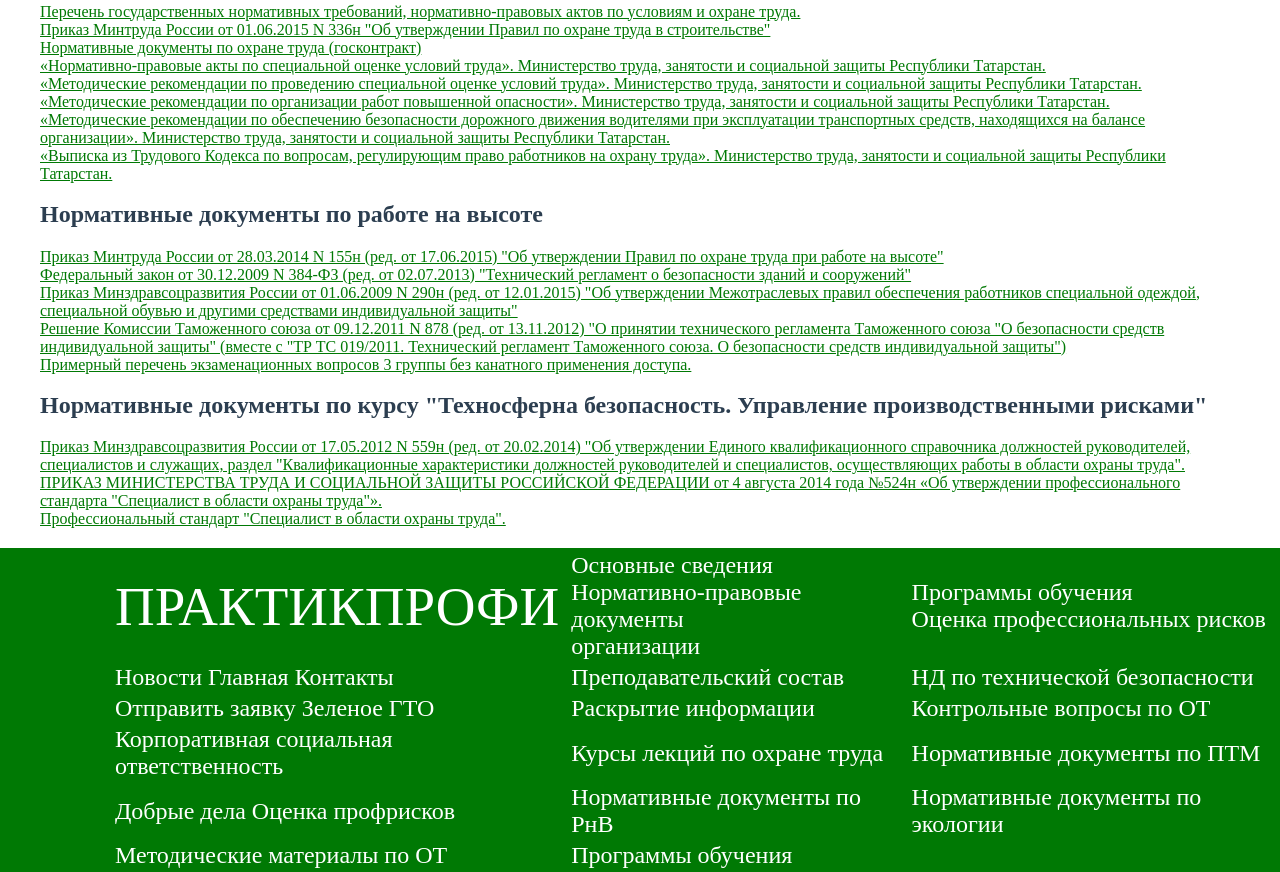
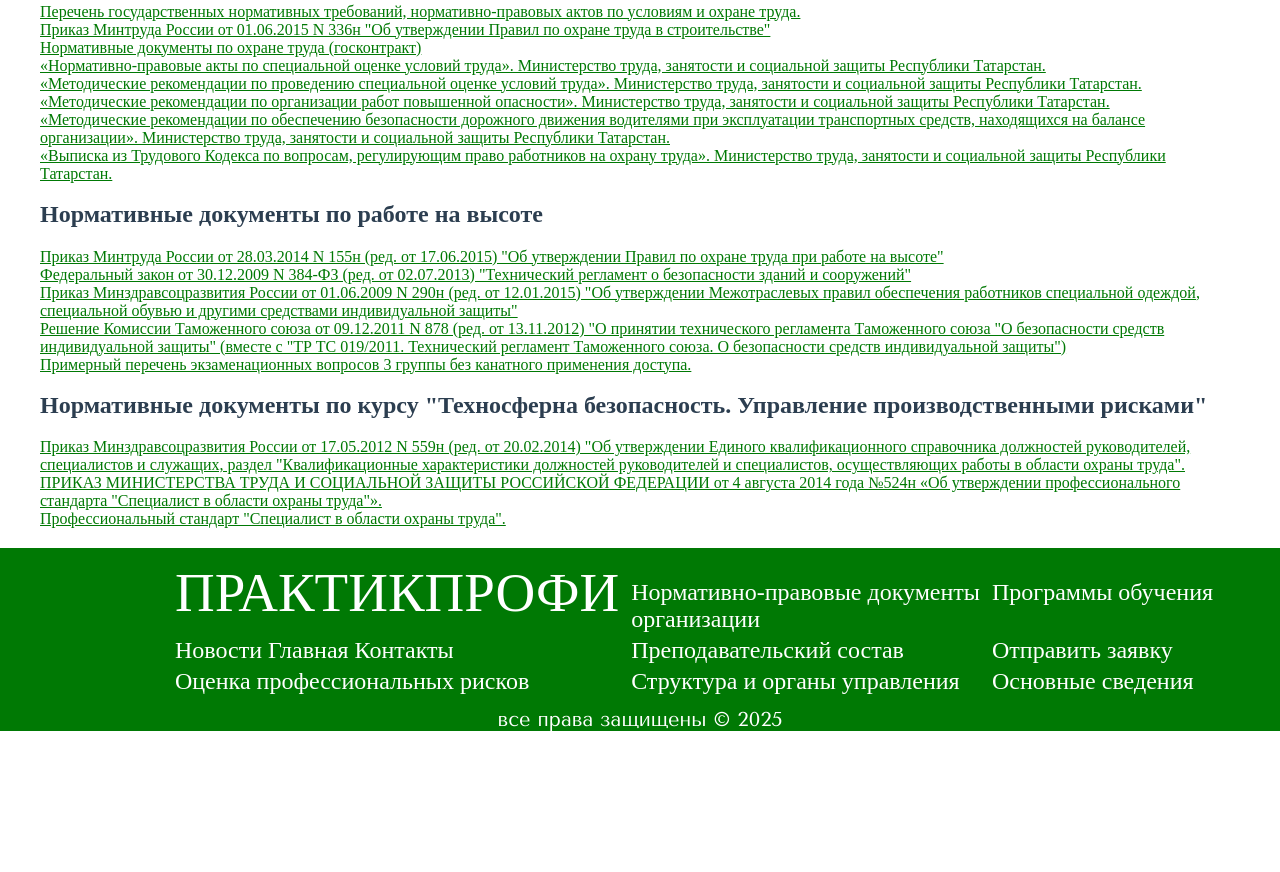
Before and after one commit to PolinkaMalinkaOne1111/practicsite, a plain HTML site: page education.html in a window 1280 px wide. Shown: the part 5563-6435 px from the top of the page. After the commit the page ends 6294 px from the top, so only its background shows below. Drawn offline with nearby package versions, Linux system fonts and the light colour scheme; a web font is replaced by a local one.

Commit message:
Update education.html

```diff
--- a/education.html
+++ b/education.html
@@ -1052,53 +1052,37 @@
       </a>
     </div>
     <!-- конец  -->
+
     <div class="footer">
         <table class="tbl">
+
             <tbody>
                 <tr>
-            <td class="logo4"><a href="index.html"> ПРАКТИКПРОФИ</a></td>
-            <td>
-              <a>Основные сведения</a> <br />
-              <a
-                >Нормативно-правовые документы <br />
-                организации</a
-              >
-            </td>
-            <td>
-              <a>Программы обучения</a> <br /><a
-                >Оценка профессиональных рисков</a
-              >
-            </td>
+                    <td class="logo4"> <a href="index.html"> ПРАКТИКПРОФИ</a></td>
+                    <td><br> <a href="documents.html">Нормативно-правовые документы <br> организации</a> </td>
+                    <td><a href="programs and napravlenia.html">Программы обучения</a>  </td>
+
                 </tr>
                 <tr>
-            <td><a>Новости </a> <a>Главная </a> <a>Контакты </a></td>
-            <td><a>Преподавательский состав</a></td>
-            <td><a>НД по технической безопасности</a></td>
+                    <td><a href="news.html">Новости </a> <a href="index.html">Главная </a> <a href="cont.html">Контакты </a> </td>
+                    <td><a href="teachers.html">Преподавательский состав</a></td>
+                    <td><a href="za.html">Отправить заявку </a></td>
+
                 </tr>
                 <tr>
-            <td><a>Отправить заявку </a><a>Зеленое ГТО</a></td>
-            <td><a>Раскрытие информации</a></td>
-            <td><a>Контрольные вопросы по ОТ</a></td>
+                    <td><a href="prof riski.html">Оценка профессиональных рисков</a></td>
+            <td><a href="structura_i_organi.html">Структура и органы управления</a></td>
+                    <td><a href="sveden.html">Основные сведения</a> </td>
+
                 </tr>
-          <tr>
-            <td>
-              <a>Корпоративная социальная <br />ответственность</a>
-            </td>
-            <td><a>Курсы лекций по охране труда</a></td>
-            <td><a>Нормативные документы по ПТМ</a></td>
-          </tr>
-          <tr>
-            <td><a>Добрые дела </a><a>Оценка профрисков</a></td>
-            <td><a>Нормативные документы по РнВ</a></td>
-            <td><a>Нормативные документы по экологии</a></td>
-          </tr>
-          <tr>
-            <td><a>Методические материалы по ОТ</a></td>
-            <td><a>Программы обучения</a></td>
-          </tr>
+
             </tbody>
         </table>
+
+
+
     </div>
+    <div style="text-align:center; font-size: 20px; color: white;  background-color: #007904; width: 100%; padding-top:10px">все права защищены &copy; 2025</div>
 
     <div class="side-menu" id="sideMenu">
       <a href="index.html" class="l3">ПРАКТИКПРОФИ</a>
```
Lines whose indentation alone changed are shown as unchanged.
